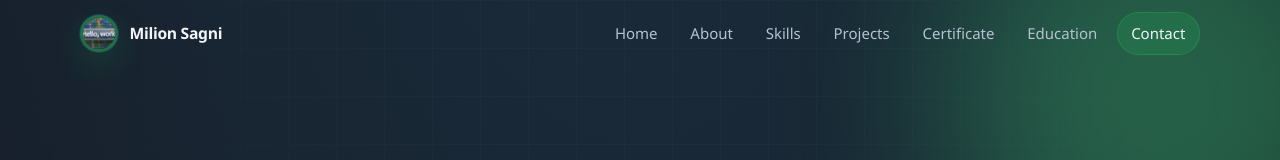
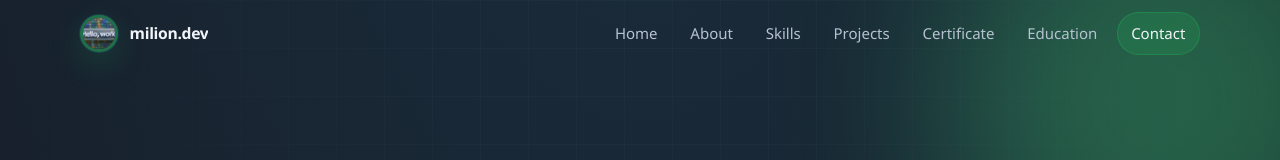
Before and after one commit to mi11io0n-5agni/newPortfolio, a React (Vite) app: page / in a window 1280 px wide. Shown: the top 160 px of the page. Built offline with nearby package versions, Linux system fonts and the light colour scheme.

Commit message:
navbar improvement

```diff
--- a/src/components/Navbar/Navbar.jsx
+++ b/src/components/Navbar/Navbar.jsx
@@ -32,7 +32,7 @@ export default function Navbar() {
       <div className="navbar__inner container">
         <a className="navbar__brand" href="#home" onClick={closeMenu}>
           <ProfileImage size="sm" priority src="/new-brand-image.jpg"/>
-          <span className="navbar__brand-text">{siteMeta.name}</span>
+          <span className="navbar__brand-text">milion.dev</span>
         </a>
 
         <nav className="navbar__nav" aria-label="Primary">
```
